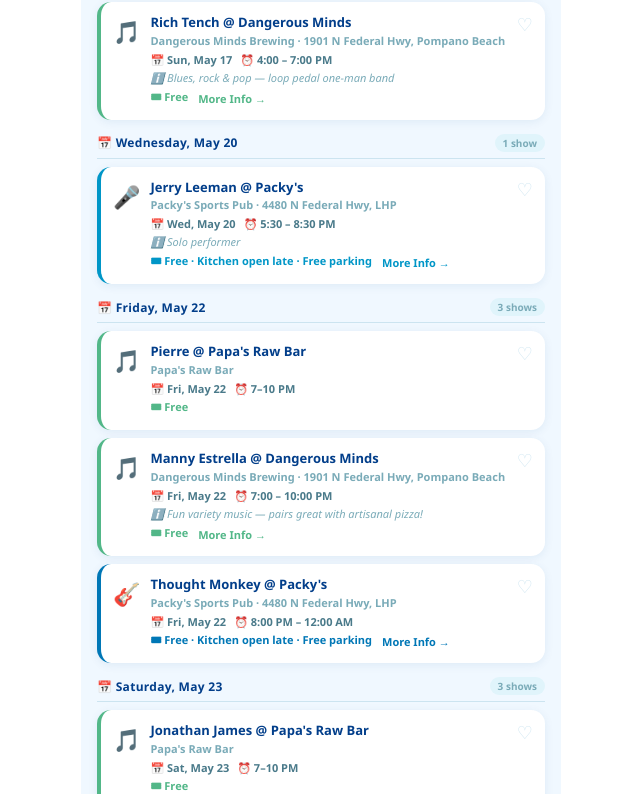
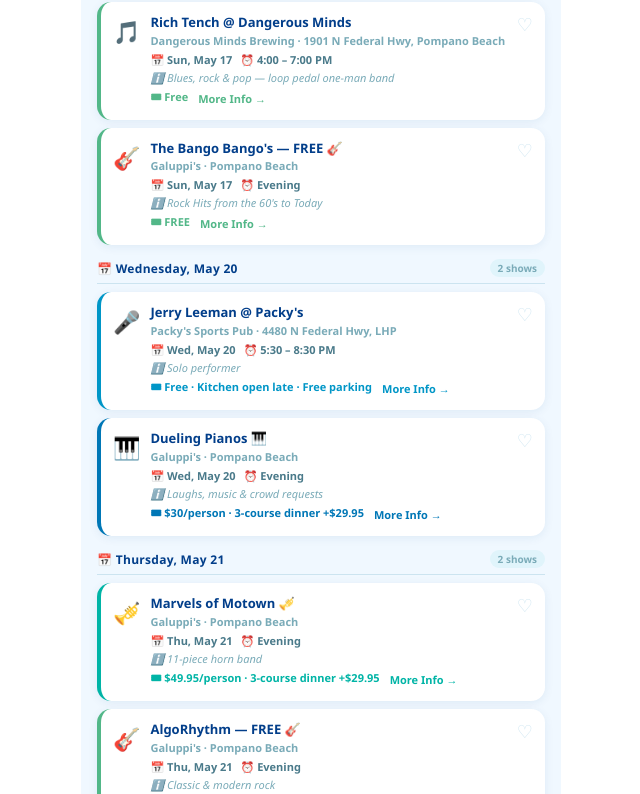
Before and after one commit to rebeccalword-lhp/lhpsocial, a React (Vite) app: page / in a window 1280 px wide. Shown: the part 5000-5794 px from the top of the page, without its empty margins (319-959 px from the left). Built offline with nearby package versions, Linux system fonts and the light colour scheme.

Commit message:
Update lhp-app.jsx

```diff
--- a/src/lhp-app.jsx
+++ b/src/lhp-app.jsx
@@ -117,6 +117,19 @@
   { id: "g9", venue: "galuppis", title: "Mother's Day Brunch & Dinner Buffet 🌸", org: "Galuppi's · Pompano Beach", date: "Sun, May 10", time: "Brunch & Dinner", price: "$50 deposit", emoji: "🌸", note: "Special Mother's Day celebration", link: "https://www.galuppis.com/event/mothers-day-brunch-dinner-buffet/", color: "#48CAE4", category: ["nightlife", "families", "seniors"], endDate: "2026-05-10"  },
   { id: "g10", venue: "galuppis", title: "Miz' Behavin' — FREE 🎵", org: "Galuppi's · Pompano Beach", date: "Sun, May 10", time: "Evening", price: "FREE", emoji: "🎵", note: "Rock, Country, Pop & Blues", link: "https://www.galuppis.com/event/miz-behavin/", color: "#52B788", category: ["nightlife"], endDate: "2026-05-10"  },
   { id: "g11", venue: "galuppis", title: "Mixtape FM — 80s Night 📼", org: "Galuppi's · Pompano Beach", date: "Fri, May 15", time: "Evening", price: "RSVP", emoji: "📼", note: "80s Rock & Pop Cover Bands", link: "https://www.galuppis.com/event/mixtape-fm/", color: "#0096C7", category: ["nightlife"], endDate: "2026-05-15"  },
+  { id: "g12", venue: "galuppis", title: "The Bango Bango's — FREE 🎸", org: "Galuppi's · Pompano Beach", date: "Sun, May 17", time: "Evening", price: "FREE", emoji: "🎸", note: "Rock Hits from the 60's to Today", link: "https://www.galuppis.com/event/the-bango-bangos-10/", color: "#52B788", category: ["nightlife"], endDate: "2026-05-17" },
+  { id: "g13", venue: "galuppis", title: "Dueling Pianos 🎹", org: "Galuppi's · Pompano Beach", date: "Wed, May 20", time: "Evening", price: "$30/person · 3-course dinner +$29.95", emoji: "🎹", note: "Laughs, music & crowd requests", link: "https://www.galuppis.com/event/dueling-pianos-9/", color: "#0077B6", category: ["nightlife"], endDate: "2026-05-20" },
+  { id: "g14", venue: "galuppis", title: "Marvels of Motown 🎺", org: "Galuppi's · Pompano Beach", date: "Thu, May 21", time: "Evening", price: "$49.95/person · 3-course dinner +$29.95", emoji: "🎺", note: "11-piece horn band", link: "https://www.galuppis.com/event/marvels-of-motown-5/", color: "#00B4A6", category: ["nightlife", "seniors"], endDate: "2026-05-21" },
+  { id: "g15", venue: "galuppis", title: "AlgoRhythm — FREE 🎸", org: "Galuppi's · Pompano Beach", date: "Thu, May 21", time: "Evening", price: "FREE", emoji: "🎸", note: "Classic & modern rock", link: "https://www.galuppis.com/event/algorhythm-3/", color: "#52B788", category: ["nightlife"], endDate: "2026-05-21" },
+  { id: "g16", venue: "galuppis", title: "Start Me Up — Rolling Stones Tribute 🎤", org: "Galuppi's · Pompano Beach", date: "Fri, May 22", time: "Evening", price: "RSVP", emoji: "🎤", note: "Tribute to The Rolling Stones", link: "https://www.galuppis.com/event/start-me-up-4/", color: "#0077B6", category: ["nightlife"], endDate: "2026-05-22" },
+  { id: "g17", venue: "galuppis", title: "Legacy of the South 🎸", org: "Galuppi's · Pompano Beach", date: "Fri, May 22", time: "Evening", price: "$49.95/person · 3-course dinner +$29.95", emoji: "🎸", note: "Tribute to Allman Brothers, Eagles, Lynyrd Skynyrd & Doobie Brothers", link: "https://www.galuppis.com/event/legacy-of-the-south-3/", color: "#0077B6", category: ["nightlife", "seniors"], endDate: "2026-05-22" },
+  { id: "g18", venue: "galuppis", title: "Smokin' Renegade — Boston & Styx Tribute 🎸", org: "Galuppi's · Pompano Beach", date: "Sat, May 23", time: "Evening", price: "RSVP", emoji: "🎸", note: "Tributes to Boston & Styx", link: "https://www.galuppis.com/event/smokin-renegade-2/", color: "#0077B6", category: ["nightlife", "seniors"], endDate: "2026-05-23" },
+  { id: "g19", venue: "galuppis", title: "Friday at Five Band — FREE 🎸", org: "Galuppi's · Pompano Beach", date: "Sun, May 24", time: "Evening", price: "FREE", emoji: "🎸", note: "Rock hits from the 70s to today", link: "https://www.galuppis.com/event/friday-at-five-band-9/", color: "#52B788", category: ["nightlife"], endDate: "2026-05-24" },
+  { id: "g20", venue: "galuppis", title: "Sounds of Chicago 🎺", org: "Galuppi's · Pompano Beach", date: "Thu, May 28", time: "Evening", price: "$49.95/person · 3-course dinner +$29.95", emoji: "🎺", note: "Hits from Blood, Sweat & Tears & Chicago", link: "https://www.galuppis.com/event/sounds-of-chicago-8/", color: "#00B4A6", category: ["nightlife", "seniors"], endDate: "2026-05-28" },
+  { id: "g21", venue: "galuppis", title: "The MTVJ's — FREE 📼", org: "Galuppi's · Pompano Beach", date: "Thu, May 28", time: "Evening", price: "FREE", emoji: "📼", note: "Hits of the MTV 80's era", link: "https://www.galuppis.com/event/the-mtvjs-12/", color: "#52B788", category: ["nightlife"], endDate: "2026-05-28" },
+  { id: "g22", venue: "galuppis", title: "The Original Studio-54 Band ✨", org: "Galuppi's · Pompano Beach", date: "Fri, May 29", time: "Evening", price: "RSVP", emoji: "✨", note: "Hits from Earth, Wind & Fire, Chic, Donna Summer & more", link: "https://www.galuppis.com/event/the-original-studio-54-band-28/", color: "#48CAE4", category: ["nightlife", "seniors"], endDate: "2026-05-29" },
+  { id: "g23", venue: "galuppis", title: "Jaded w/ Shake It Up — Aerosmith Tribute 🎸", org: "Galuppi's · Pompano Beach", date: "Sat, May 30", time: "Evening", price: "RSVP", emoji: "🎸", note: "Tribute to Aerosmith", link: "https://www.galuppis.com/event/jaded-w-shake-it-up-2/", color: "#0077B6", category: ["nightlife"], endDate: "2026-05-30" },
+  { id: "g24", venue: "galuppis", title: "Jukebox Gypsies w/ Forever Young — FREE 🎵", org: "Galuppi's · Pompano Beach", date: "Sun, May 31", time: "Evening", price: "FREE", emoji: "🎵", note: "Hits from the 60's, 70's & 80's", link: "https://www.galuppis.com/event/jukebox-gypsies-w-forever-young-7/", color: "#52B788", category: ["nightlife", "seniors"], endDate: "2026-05-31" },
   { id: "cove1", venue: "cove", title: "Reggae Sundays — Live Music", org: "Cove Brewery · 1500 SE 3rd Ct, Deerfield Beach", date: "Every Sunday", time: "1:00 PM", price: "Free", emoji: "🎵", note: "Reggae vibes every Sunday afternoon", link: "https://goo.gl/maps/Mpr4SUYa3r8KYwG88", color: "#52B788", category: ["nightlife"] },
   { id: "cove2", venue: "cove", title: "Industry Reset — ITB Mondays", org: "Cove Brewery · 1500 SE 3rd Ct, Deerfield Beach", date: "Every Monday", time: "2:00 PM", price: "Specials for industry workers", emoji: "🍺", note: "Industry workers welcome — reset your week at the Cove", link: "https://goo.gl/maps/Mpr4SUYa3r8KYwG88", color: "#52B788", category: ["nightlife"] },
   { id: "cove3", venue: "cove", title: "Trivia Night", org: "Cove Brewery · 1500 SE 3rd Ct, Deerfield Beach", date: "Every Tuesday", time: "7:00 PM", price: "Free", emoji: "🎯", note: "Weekly trivia every Tuesday night", link: "https://goo.gl/maps/Mpr4SUYa3r8KYwG88", color: "#52B788", category: ["nightlife", "social"] },
```
